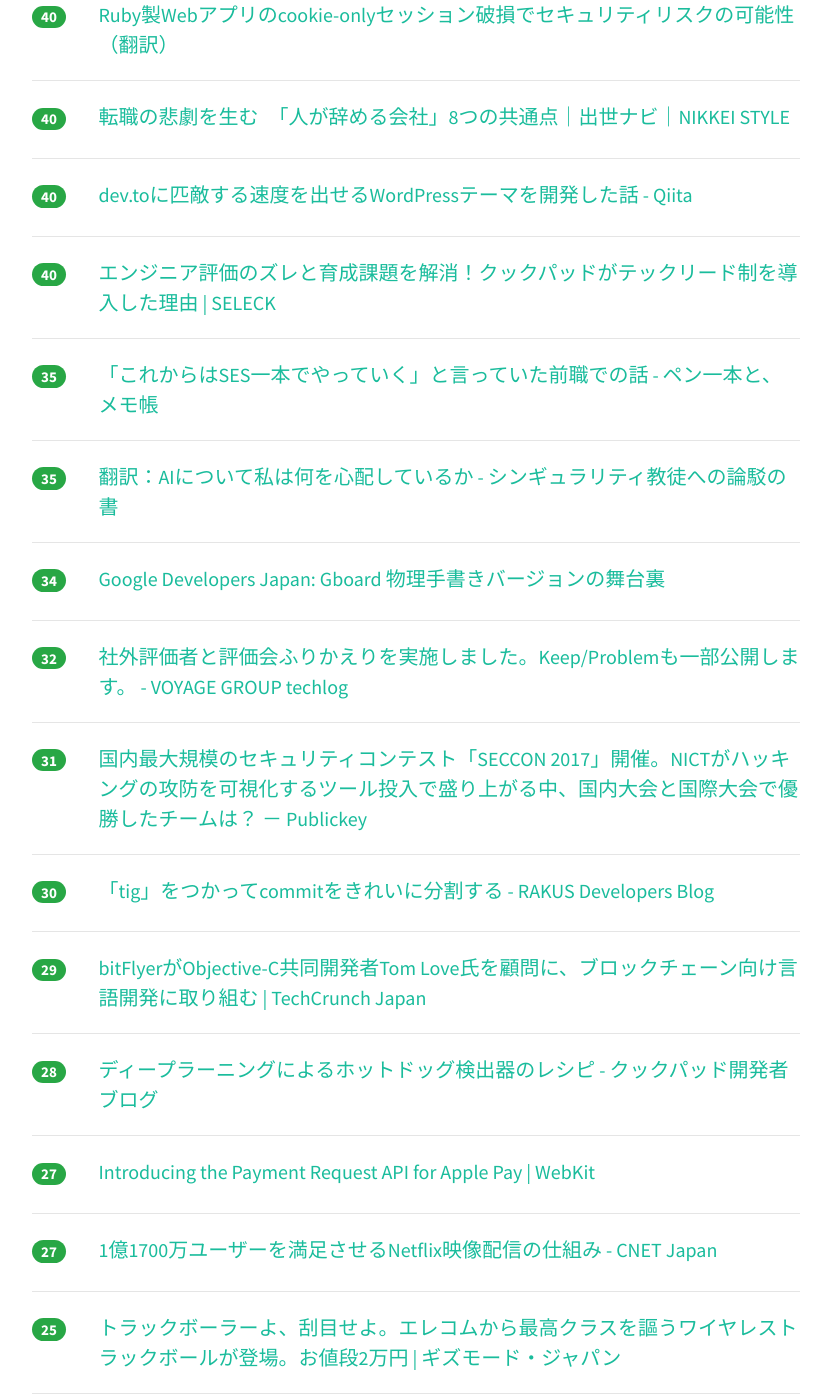
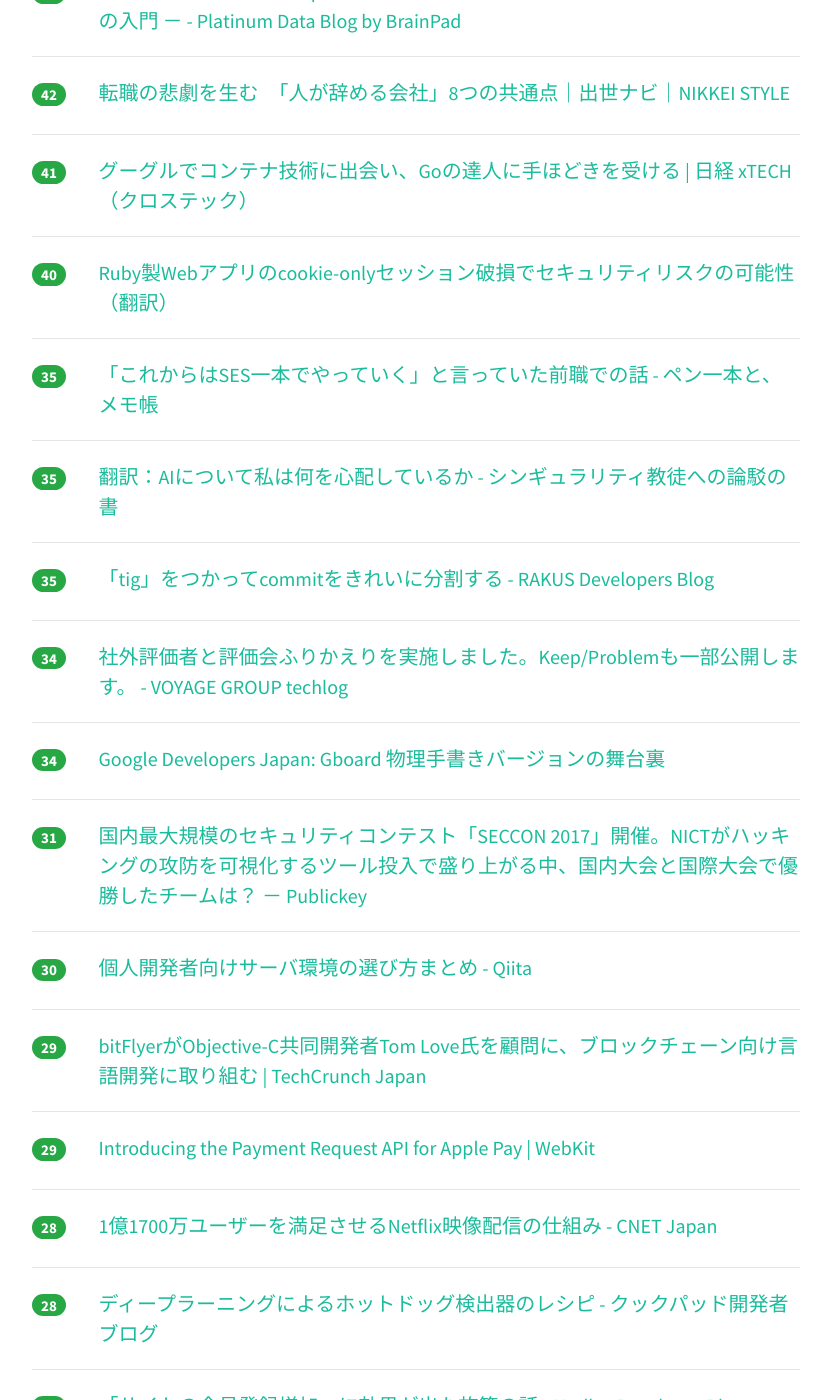
Before and after one commit to yatta47/hatena-matome-site, a Jekyll site: the page built from _posts/2018-04-06-hatena.md, in a window 1280 px wide and 1400 px high, scrolled down 2192 px. Shown: the whole window, without its empty margins (224-1053 px from the left). Built offline with Jekyll 4.4.1, drawn with Linux system fonts in a browser that asks for light colours; nearby versions of some CDN libraries; some of the changed text lies outside the part shown.

Commit message:
Updated 2018-04-06

```diff
--- a/_posts/2018-04-06-hatena.md
+++ b/_posts/2018-04-06-hatena.md
@@ -1,49 +1,59 @@
 ---
 layout: post
 title:  "2018-04-06 はてぶIT"
-date:   2018-04-06 21:02:07
+date:   2018-04-06 22:02:15
 tags: [it-hotentry]
 ---
-50 件のデータあり
+53 件のデータあり
 
 <hr><div class="row">
-<div class="col-1"><span class="badge badge-pill badge-success h2">410</span></div>
+<div class="col-1"><span class="badge badge-pill badge-success h2">467</span></div>
 <div class="col-11"><a href='https://note.mu/ruiu/n/n9948f0cc3ed3' target='_blank'>「悪い方が良い」原則と僕の体験談｜Rui Ueyama｜note</a></div>
 </div>
 <hr>
 <div class="row">
-<div class="col-1"><span class="badge badge-pill badge-success h2">385</span></div>
+<div class="col-1"><span class="badge badge-pill badge-success h2">396</span></div>
 <div class="col-11"><a href='https://www3.nhk.or.jp/news/html/20180406/k10011392391000.html' target='_blank'>セブンイレブン スマホで支払い可能 独自の決済導入へ | NHKニュース</a></div>
 </div>
 <hr>
 <div class="row">
-<div class="col-1"><span class="badge badge-pill badge-success h2">248</span></div>
+<div class="col-1"><span class="badge badge-pill badge-success h2">258</span></div>
 <div class="col-11"><a href='http://tech.smarthr.jp/entry/2018/04/06/100000' target='_blank'>SmartHR が定期メンテナンスを始めた理由とやめる理由 - SmartHR Tech Blog</a></div>
 </div>
 <hr>
 <div class="row">
-<div class="col-1"><span class="badge badge-pill badge-success h2">192</span></div>
+<div class="col-1"><span class="badge badge-pill badge-success h2">221</span></div>
 <div class="col-11"><a href='https://nabettu.hatenablog.com/entry/frontendresume' target='_blank'>フロントエンドエンジニアに求められるもの多すぎ問題 - フロントエンドの地獄</a></div>
 </div>
 <hr>
 <div class="row">
-<div class="col-1"><span class="badge badge-pill badge-success h2">191</span></div>
+<div class="col-1"><span class="badge badge-pill badge-success h2">219</span></div>
 <div class="col-11"><a href='https://togetter.com/li/1215660' target='_blank'>「これはひでえ」日テレの『安全で覚えやすいパスワードを作るワザ』に専門家からの指摘 - Togetter</a></div>
 </div>
 <hr>
 <div class="row">
-<div class="col-1"><span class="badge badge-pill badge-success h2">155</span></div>
+<div class="col-1"><span class="badge badge-pill badge-success h2">175</span></div>
 <div class="col-11"><a href='https://www.gamespark.jp/article/2018/04/06/79804.html' target='_blank'>PUBG Corp.が『荒野行動』など2作品に「配信/開発の差し止め」訴訟を提起 | Game*Spark - 国内・海外ゲーム情報サイト</a></div>
 </div>
 <hr>
 <div class="row">
-<div class="col-1"><span class="badge badge-pill badge-success h2">121</span></div>
+<div class="col-1"><span class="badge badge-pill badge-success h2">123</span></div>
 <div class="col-11"><a href='http://blog.btrax.com/jp/2018/04/06/leanstartup_basics/' target='_blank'>今さら聞けないリーンスタートアップの基本 | freshtrax | デザイン会社 btrax ブログ</a></div>
 </div>
 <hr>
 <div class="row">
-<div class="col-1"><span class="badge badge-pill badge-success h2">113</span></div>
+<div class="col-1"><span class="badge badge-pill badge-success h2">120</span></div>
 <div class="col-11"><a href='http://chasen.org/~daiti-m/text/worse-is-better-ja.html' target='_blank'>デザインの「悪い方がよい」原則　The Rise of "Worse is Better"</a></div>
+</div>
+<hr>
+<div class="row">
+<div class="col-1"><span class="badge badge-pill badge-success h2">95</span></div>
+<div class="col-11"><a href='https://liginc.co.jp/387757' target='_blank'>Gitをもっと使いこなそう！ ちょっと上級な便利コマンド32選 | 株式会社LIG</a></div>
+</div>
+<hr>
+<div class="row">
+<div class="col-1"><span class="badge badge-pill badge-success h2">93</span></div>
+<div class="col-11"><a href='http://hatenacorp.jp/press/release/entry/2018/04/06/120000' target='_blank'>はてな開発のマンガビューワを新潮社が採用。「くらげバンチ」のサイトリニューアルとマネタイズを支援 - プレスリリース - 株式会社はてな</a></div>
 </div>
 <hr>
 <div class="row">
@@ -52,28 +62,28 @@ tags: [it-hotentry]
 </div>
 <hr>
 <div class="row">
-<div class="col-1"><span class="badge badge-pill badge-success h2">89</span></div>
-<div class="col-11"><a href='https://liginc.co.jp/387757' target='_blank'>Gitをもっと使いこなそう！ ちょっと上級な便利コマンド32選 | 株式会社LIG</a></div>
-</div>
-<hr>
-<div class="row">
-<div class="col-1"><span class="badge badge-pill badge-success h2">83</span></div>
-<div class="col-11"><a href='http://hatenacorp.jp/press/release/entry/2018/04/06/120000' target='_blank'>はてな開発のマンガビューワを新潮社が採用。「くらげバンチ」のサイトリニューアルとマネタイズを支援 - プレスリリース - 株式会社はてな</a></div>
-</div>
-<hr>
-<div class="row">
-<div class="col-1"><span class="badge badge-pill badge-success h2">62</span></div>
+<div class="col-1"><span class="badge badge-pill badge-success h2">68</span></div>
 <div class="col-11"><a href='https://qiita.com/rana_kualu/items/5986ceab8fd4e353de1b' target='_blank'>2018年の最先端フロントエンドエンジニアになろう - Qiita</a></div>
 </div>
 <hr>
 <div class="row">
-<div class="col-1"><span class="badge badge-pill badge-success h2">58</span></div>
+<div class="col-1"><span class="badge badge-pill badge-success h2">60</span></div>
 <div class="col-11"><a href='https://axia.co.jp/2018-04-04' target='_blank'>残業時間上限規制から中小企業が除外されようとしている件 - 株式会社アクシア</a></div>
 </div>
 <hr>
 <div class="row">
-<div class="col-1"><span class="badge badge-pill badge-success h2">51</span></div>
+<div class="col-1"><span class="badge badge-pill badge-success h2">53</span></div>
 <div class="col-11"><a href='https://diary.app.ssig33.com/348' target='_blank'>まともな Slack クライアントとしての IRCCloud のご紹介 - Diary</a></div>
+</div>
+<hr>
+<div class="row">
+<div class="col-1"><span class="badge badge-pill badge-success h2">53</span></div>
+<div class="col-11"><a href='https://qiita.com/Simmon/items/613bb4314278ac30378c' target='_blank'>dev.toに匹敵する速度を出せるWordPressテーマを開発した話 - Qiita</a></div>
+</div>
+<hr>
+<div class="row">
+<div class="col-1"><span class="badge badge-pill badge-success h2">52</span></div>
+<div class="col-11"><a href='https://www.anishathalye.com/2018/04/03/macbook-touchscreen/' target='_blank'>Turning a MacBook into a Touchscreen with $1 of Hardware · cat /var/log/life</a></div>
 </div>
 <hr>
 <div class="row">
@@ -82,8 +92,8 @@ tags: [it-hotentry]
 </div>
 <hr>
 <div class="row">
-<div class="col-1"><span class="badge badge-pill badge-success h2">49</span></div>
-<div class="col-11"><a href='https://www.anishathalye.com/2018/04/03/macbook-touchscreen/' target='_blank'>Turning a MacBook into a Touchscreen with $1 of Hardware · cat /var/log/life</a></div>
+<div class="col-1"><span class="badge badge-pill badge-success h2">48</span></div>
+<div class="col-11"><a href='https://seleck.cc/1195' target='_blank'>エンジニア評価のズレと育成課題を解消！クックパッドがテックリード制を導入した理由 | SELECK</a></div>
 </div>
 <hr>
 <div class="row">
@@ -102,6 +112,11 @@ tags: [it-hotentry]
 </div>
 <hr>
 <div class="row">
+<div class="col-1"><span class="badge badge-pill badge-success h2">42</span></div>
+<div class="col-11"><a href='https://style.nikkei.com/article/DGXMZO28873230S8A400C1000000' target='_blank'>転職の悲劇を生む　「人が辞める会社」8つの共通点｜出世ナビ｜NIKKEI STYLE</a></div>
+</div>
+<hr>
+<div class="row">
 <div class="col-1"><span class="badge badge-pill badge-success h2">41</span></div>
 <div class="col-11"><a href='http://tech.nikkeibp.co.jp/atcl/nxt/column/18/00240/040400003/' target='_blank'>グーグルでコンテナ技術に出会い、Goの達人に手ほどきを受ける | 日経 xTECH（クロステック）</a></div>
 </div>
@@ -109,21 +124,6 @@ tags: [it-hotentry]
 <div class="row">
 <div class="col-1"><span class="badge badge-pill badge-success h2">40</span></div>
 <div class="col-11"><a href='https://techracho.bpsinc.jp/hachi8833/2018_04_05/53821' target='_blank'>Ruby製Webアプリのcookie-onlyセッション破損でセキュリティリスクの可能性（翻訳）</a></div>
-</div>
-<hr>
-<div class="row">
-<div class="col-1"><span class="badge badge-pill badge-success h2">40</span></div>
-<div class="col-11"><a href='https://style.nikkei.com/article/DGXMZO28873230S8A400C1000000' target='_blank'>転職の悲劇を生む　「人が辞める会社」8つの共通点｜出世ナビ｜NIKKEI STYLE</a></div>
-</div>
-<hr>
-<div class="row">
-<div class="col-1"><span class="badge badge-pill badge-success h2">40</span></div>
-<div class="col-11"><a href='https://qiita.com/Simmon/items/613bb4314278ac30378c' target='_blank'>dev.toに匹敵する速度を出せるWordPressテーマを開発した話 - Qiita</a></div>
-</div>
-<hr>
-<div class="row">
-<div class="col-1"><span class="badge badge-pill badge-success h2">40</span></div>
-<div class="col-11"><a href='https://seleck.cc/1195' target='_blank'>エンジニア評価のズレと育成課題を解消！クックパッドがテックリード制を導入した理由 | SELECK</a></div>
 </div>
 <hr>
 <div class="row">
@@ -137,13 +137,18 @@ tags: [it-hotentry]
 </div>
 <hr>
 <div class="row">
-<div class="col-1"><span class="badge badge-pill badge-success h2">34</span></div>
-<div class="col-11"><a href='https://developers-jp.googleblog.com/2018/04/tegaki.html' target='_blank'>Google Developers Japan: Gboard 物理手書きバージョンの舞台裏</a></div>
+<div class="col-1"><span class="badge badge-pill badge-success h2">35</span></div>
+<div class="col-11"><a href='http://tech-blog.rakus.co.jp/entry/2018/04/06/100700' target='_blank'>「tig」をつかってcommitをきれいに分割する - RAKUS Developers Blog</a></div>
 </div>
 <hr>
 <div class="row">
-<div class="col-1"><span class="badge badge-pill badge-success h2">32</span></div>
+<div class="col-1"><span class="badge badge-pill badge-success h2">34</span></div>
 <div class="col-11"><a href='http://techlog.voyagegroup.com/entry/2018/04/06/141648' target='_blank'>社外評価者と評価会ふりかえりを実施しました。Keep/Problemも一部公開します。 - VOYAGE GROUP techlog</a></div>
+</div>
+<hr>
+<div class="row">
+<div class="col-1"><span class="badge badge-pill badge-success h2">34</span></div>
+<div class="col-11"><a href='https://developers-jp.googleblog.com/2018/04/tegaki.html' target='_blank'>Google Developers Japan: Gboard 物理手書きバージョンの舞台裏</a></div>
 </div>
 <hr>
 <div class="row">
@@ -153,12 +158,22 @@ tags: [it-hotentry]
 <hr>
 <div class="row">
 <div class="col-1"><span class="badge badge-pill badge-success h2">30</span></div>
-<div class="col-11"><a href='http://tech-blog.rakus.co.jp/entry/2018/04/06/100700' target='_blank'>「tig」をつかってcommitをきれいに分割する - RAKUS Developers Blog</a></div>
+<div class="col-11"><a href='https://qiita.com/you88/items/670bfa6573cec2494c96' target='_blank'>個人開発者向けサーバ環境の選び方まとめ - Qiita</a></div>
 </div>
 <hr>
 <div class="row">
 <div class="col-1"><span class="badge badge-pill badge-success h2">29</span></div>
 <div class="col-11"><a href='https://jp.techcrunch.com/2018/04/06/tomlove-joins-bitflyer/' target='_blank'>bitFlyerがObjective-C共同開発者Tom Love氏を顧問に、ブロックチェーン向け言語開発に取り組む | TechCrunch Japan</a></div>
+</div>
+<hr>
+<div class="row">
+<div class="col-1"><span class="badge badge-pill badge-success h2">29</span></div>
+<div class="col-11"><a href='https://webkit.org/blog/8182/introducing-the-payment-request-api-for-apple-pay/' target='_blank'>Introducing the Payment Request API for Apple Pay | WebKit</a></div>
+</div>
+<hr>
+<div class="row">
+<div class="col-1"><span class="badge badge-pill badge-success h2">28</span></div>
+<div class="col-11"><a href='https://japan.cnet.com/article/35117076/' target='_blank'>1億1700万ユーザーを満足させるNetflix映像配信の仕組み - CNET Japan</a></div>
 </div>
 <hr>
 <div class="row">
@@ -168,12 +183,7 @@ tags: [it-hotentry]
 <hr>
 <div class="row">
 <div class="col-1"><span class="badge badge-pill badge-success h2">27</span></div>
-<div class="col-11"><a href='https://webkit.org/blog/8182/introducing-the-payment-request-api-for-apple-pay/' target='_blank'>Introducing the Payment Request API for Apple Pay | WebKit</a></div>
-</div>
-<hr>
-<div class="row">
-<div class="col-1"><span class="badge badge-pill badge-success h2">27</span></div>
-<div class="col-11"><a href='https://japan.cnet.com/article/35117076/' target='_blank'>1億1700万ユーザーを満足させるNetflix映像配信の仕組み - CNET Japan</a></div>
+<div class="col-11"><a href='http://developer.medley.jp/entry/2018/04/06/164439' target='_blank'>「サイトの会員登録増加」に効果が出た施策の話 - Medley Developer Blog</a></div>
 </div>
 <hr>
 <div class="row">
@@ -193,7 +203,7 @@ tags: [it-hotentry]
 <hr>
 <div class="row">
 <div class="col-1"><span class="badge badge-pill badge-success h2">24</span></div>
-<div class="col-11"><a href='https://qiita.com/you88/items/670bfa6573cec2494c96' target='_blank'>個人開発者向けサーバ環境の選び方まとめ - Qiita</a></div>
+<div class="col-11"><a href='https://k-tai.watch.impress.co.jp/docs/news/1115777.html' target='_blank'>楽天の携帯電話事業参入が決定 - ケータイ Watch</a></div>
 </div>
 <hr>
 <div class="row">
@@ -207,28 +217,28 @@ tags: [it-hotentry]
 </div>
 <hr>
 <div class="row">
-<div class="col-1"><span class="badge badge-pill badge-success h2">22</span></div>
-<div class="col-11"><a href='https://k-tai.watch.impress.co.jp/docs/news/1115777.html' target='_blank'>楽天の携帯電話事業参入が決定 - ケータイ Watch</a></div>
+<div class="col-1"><span class="badge badge-pill badge-success h2">23</span></div>
+<div class="col-11"><a href='http://nlab.itmedia.co.jp/nl/articles/1804/06/news009.html' target='_blank'>「漫画は今、本来届くべきところに届いていない」　『AIの遺電子』作者が語る、2018年に漫画を描くということ（1） (1/5) - ねとらぼ</a></div>
 </div>
 <hr>
 <div class="row">
-<div class="col-1"><span class="badge badge-pill badge-success h2">22</span></div>
-<div class="col-11"><a href='http://nlab.itmedia.co.jp/nl/articles/1804/06/news009.html' target='_blank'>「漫画は今、本来届くべきところに届いていない」　『AIの遺電子』作者が語る、2018年に漫画を描くということ（1） (1/5) - ねとらぼ</a></div>
+<div class="col-1"><span class="badge badge-pill badge-success h2">23</span></div>
+<div class="col-11"><a href='http://jp.automaton.am/articles/interviewsjp/20180406-65457/' target='_blank'>チートを防ぐには何が必要なのか？セキュリティソリューション開発会社DNPハイパーテックにチートの実態と性質を訊く（前編） | AUTOMATON</a></div>
+</div>
+<hr>
+<div class="row">
+<div class="col-1"><span class="badge badge-pill badge-success h2">23</span></div>
+<div class="col-11"><a href='https://qiita.com/mizchi/items/04b245ff80f3d3006190' target='_blank'>俺が考えた最強の Reactのステートレスコンポーネントの書き方 - Qiita</a></div>
+</div>
+<hr>
+<div class="row">
+<div class="col-1"><span class="badge badge-pill badge-success h2">21</span></div>
+<div class="col-11"><a href='http://nlab.itmedia.co.jp/nl/articles/1804/05/news109.html' target='_blank'>漫画海賊サイト大手「YouBook」が閉鎖　「月額2000円で読み放題」うたう - ねとらぼ</a></div>
 </div>
 <hr>
 <div class="row">
 <div class="col-1"><span class="badge badge-pill badge-success h2">21</span></div>
 <div class="col-11"><a href='https://anond.hatelabo.jp/20180406074721' target='_blank'>HELP！ログアウトできません</a></div>
-</div>
-<hr>
-<div class="row">
-<div class="col-1"><span class="badge badge-pill badge-success h2">20</span></div>
-<div class="col-11"><a href='http://nlab.itmedia.co.jp/nl/articles/1804/05/news109.html' target='_blank'>漫画海賊サイト大手「YouBook」が閉鎖　「月額2000円で読み放題」うたう - ねとらぼ</a></div>
-</div>
-<hr>
-<div class="row">
-<div class="col-1"><span class="badge badge-pill badge-success h2">20</span></div>
-<div class="col-11"><a href='http://jp.automaton.am/articles/interviewsjp/20180406-65457/' target='_blank'>チートを防ぐには何が必要なのか？セキュリティソリューション開発会社DNPハイパーテックにチートの実態と性質を訊く（前編） | AUTOMATON</a></div>
 </div>
 <hr>
 <div class="row">
@@ -242,13 +252,18 @@ tags: [it-hotentry]
 </div>
 <hr>
 <div class="row">
-<div class="col-1"><span class="badge badge-pill badge-success h2">12</span></div>
-<div class="col-11"><a href='https://anond.hatelabo.jp/20180406102123' target='_blank'>［ブックマーク＞お気に入り］で同じ記事が何度も表示される</a></div>
+<div class="col-1"><span class="badge badge-pill badge-success h2">14</span></div>
+<div class="col-11"><a href='https://anond.hatelabo.jp/20180406121020' target='_blank'>ブコメしてるsdsｰpageってやつ確実にピペドでしょ</a></div>
+</div>
+<hr>
+<div class="row">
+<div class="col-1"><span class="badge badge-pill badge-success h2">13</span></div>
+<div class="col-11"><a href='https://applech2.com/archives/20180406-mouse-cursor-disappear-after-macos-10-13-4-update.html' target='_blank'>macOS 10.13.4 High Sierraアップデート後にマウスカーソルが見えなくなる不具合と一時的な対処法。 | AAPL Ch.</a></div>
 </div>
 <hr>
 <div class="row">
 <div class="col-1"><span class="badge badge-pill badge-success h2">12</span></div>
-<div class="col-11"><a href='https://anond.hatelabo.jp/20180406121020' target='_blank'>ブコメしてるsdsｰpageってやつ確実にピペドでしょ</a></div>
+<div class="col-11"><a href='https://anond.hatelabo.jp/20180406102123' target='_blank'>［ブックマーク＞お気に入り］で同じ記事が何度も表示される</a></div>
 </div>
 <hr>
 <div class="row">
```
